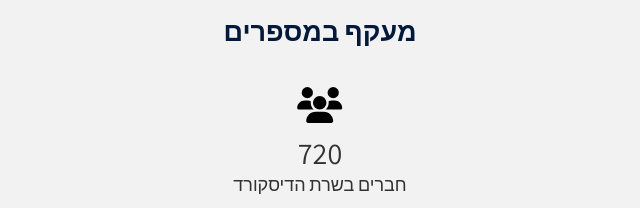
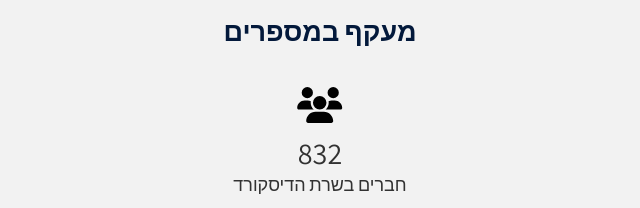
Before and after one commit to Rivki7/Maakaf-Landing-Page, a plain HTML site: page index.html in a window 1280 px wide. Shown: the part 1040-1248 px from the top of the page, 320-960 px from the left. Drawn offline with Linux system fonts and the light colour scheme.

Commit message:
Update index.html
Update members number on Discord

```diff
--- a/index.html
+++ b/index.html
@@ -81,7 +81,7 @@
                 d="M144 0a80 80 0 1 1 0 160A80 80 0 1 1 144 0zM512 0a80 80 0 1 1 0 160A80 80 0 1 1 512 0zM0 298.7C0 239.8 47.8 192 106.7 192h42.7c15.9 0 31 3.5 44.6 9.7c-1.3 7.2-1.9 14.7-1.9 22.3c0 38.2 16.8 72.5 43.3 96c-.2 0-.4 0-.7 0H21.3C9.6 320 0 310.4 0 298.7zM405.3 320c-.2 0-.4 0-.7 0c26.6-23.5 43.3-57.8 43.3-96c0-7.6-.7-15-1.9-22.3c13.6-6.3 28.7-9.7 44.6-9.7h42.7C592.2 192 640 239.8 640 298.7c0 11.8-9.6 21.3-21.3 21.3H405.3zM224 224a96 96 0 1 1 192 0 96 96 0 1 1 -192 0zM128 485.3C128 411.7 187.7 352 261.3 352H378.7C452.3 352 512 411.7 512 485.3c0 14.7-11.9 26.7-26.7 26.7H154.7c-14.7 0-26.7-11.9-26.7-26.7z"
               />
             </svg>
-            <div class="counter" data-target="720"></div>
+            <div class="counter" data-target="832"></div>
             <span>חברים בשרת הדיסקורד</span>
           </div>
           <!-- <div class="counter-container">
```
